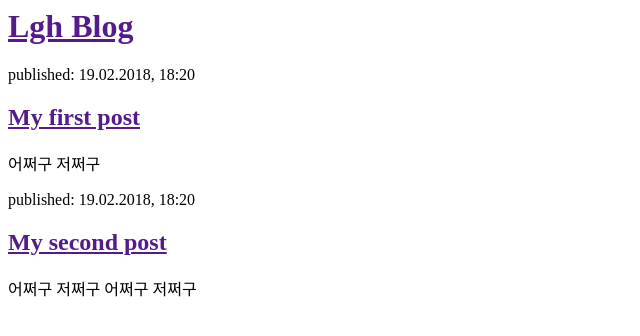
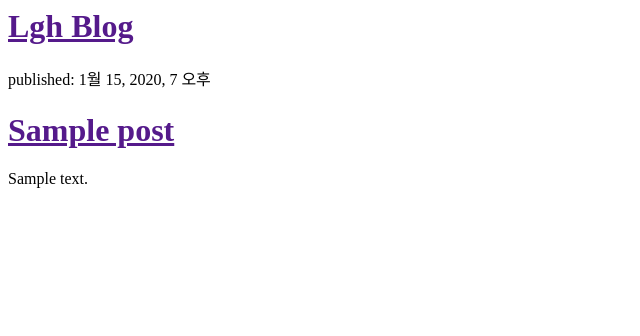
Before and after one commit to lghcome/djang, a Django app: page / in a window 1280 px wide. Shown: the top 336 px of the page, without its empty margins (0-640 px from the left). Run offline with Django 3.2, Linux system fonts and the light colour scheme; tables that the repository leaves empty hold one stand-in row (values such as "Sample post").

Commit message:
데이터베이스 연결

```diff
--- a/blog/templates/blog/post_list.html
+++ b/blog/templates/blog/post_list.html
@@ -6,15 +6,12 @@
     <div>
       <h1><a href="">Lgh Blog</a></h1>
     </div>
+    {% for post in posts %}
     <div>
-      <p>published: 19.02.2018, 18:20</p>
-      <h2><a href="">My first post</a></h2>
-      <p>어쩌구 저쩌구</p>
+      <p>published: {{post.published_date}}</p>
+      <h1><a href="">{{post.title}}</a></h1>
+      <p>{{post.text|linebreaksbr}}
     </div>
-    <div>
-      <p>published: 19.02.2018, 18:20</p>
-      <h2><a href="">My second post</a></h2>
-      <p>어쩌구 저쩌구 어쩌구 저쩌구</p>
-    </div>
+    {% endfor %}
   </body>
 </html>
--- a/blog/views.py
+++ b/blog/views.py
@@ -1,5 +1,9 @@
 from django.shortcuts import render
+from django.utils import timezone
+from .models import Post
 
 # Create your views here.
 def post_list(request):
-    return render(request, 'blog/post_list.html', {})
+    #posts = Post.objects.filter(published_date__lte=timezone.now()).order_by('published_date')
+    posts = Post.objects.all().order_by('published_date')
+    return render(request, 'blog/post_list.html', {'posts':posts})
```
